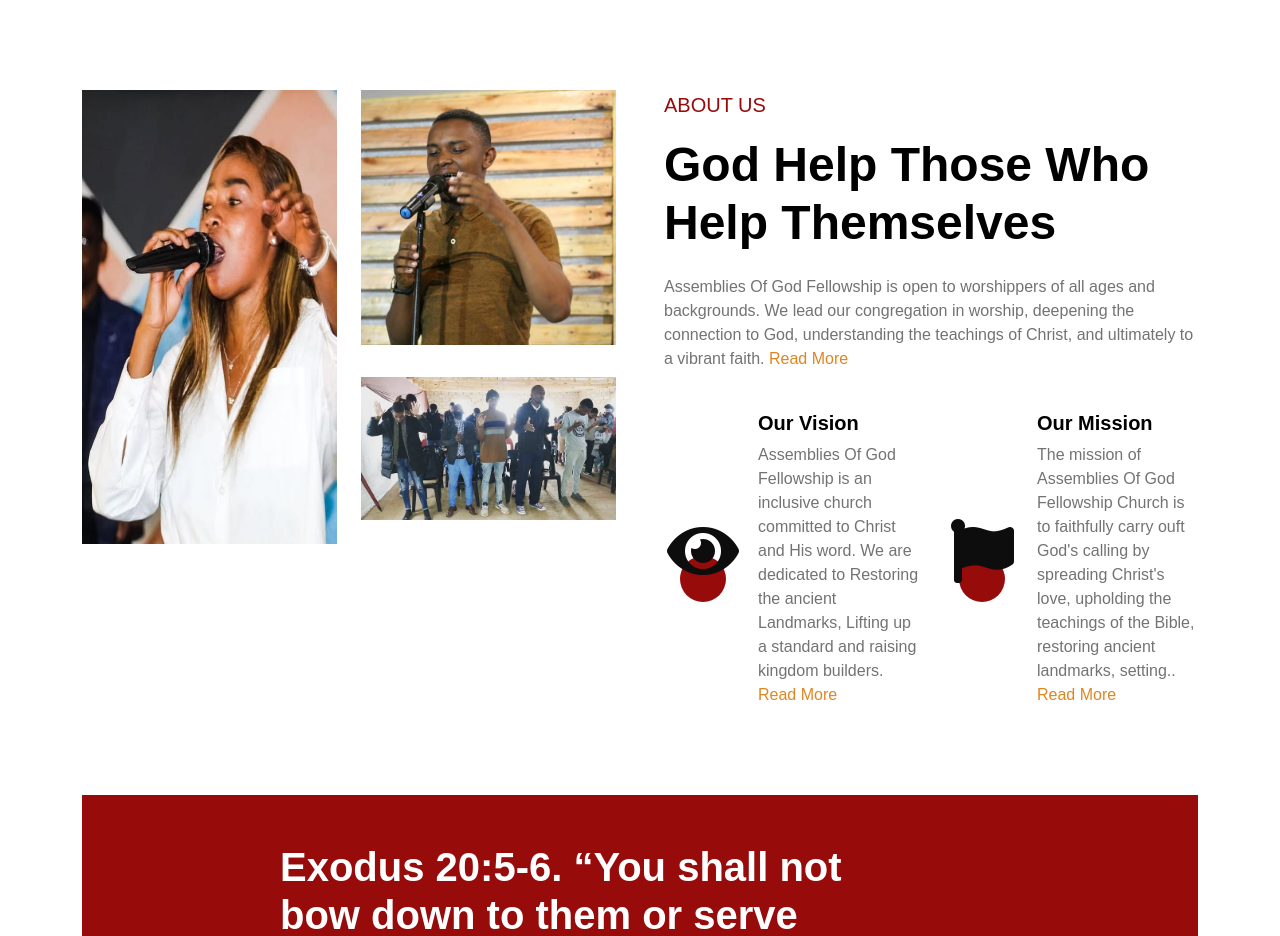
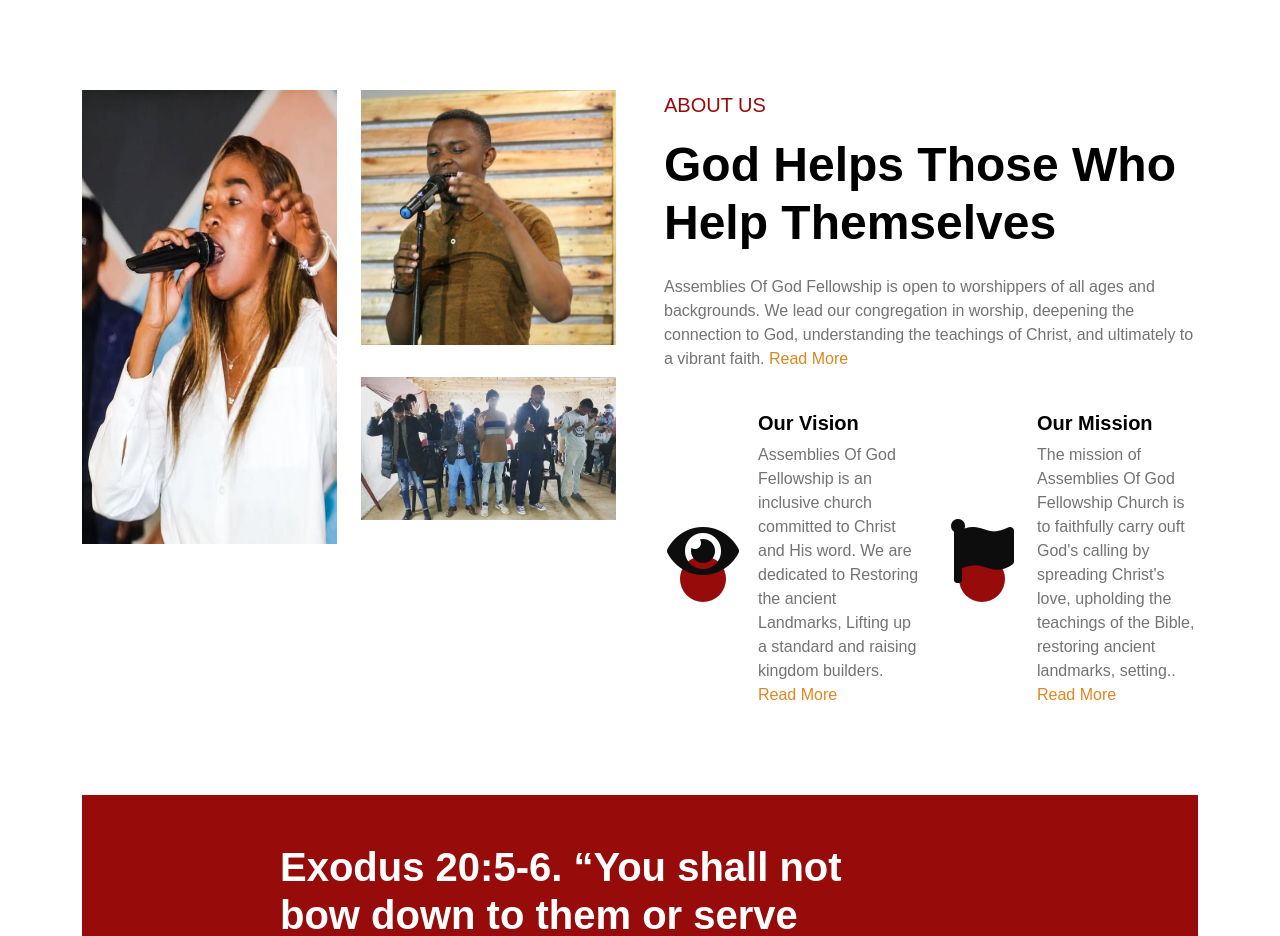
Before and after one commit to ecassembliesofgod/ecassembliesofgod.github.io, a plain HTML site: page index.html in a window 1280 px wide. Shown: the part 920-1856 px from the top of the page. Drawn offline with nearby package versions, Linux system fonts and the light colour scheme.

Commit message:
New Updates

```diff
--- a/index.html
+++ b/index.html
@@ -153,7 +153,7 @@
                 </div>
                 <div class="col-xl-6 wow fadeIn" data-wow-delay="0.5s">
                     <p class="fs-5 text-uppercase text-primary">About Us</p>
-                    <h1 class="display-5 pb-4 m-0">God Help Those Who Help Themselves</h1>
+                    <h1 class="display-5 pb-4 m-0">God Helps Those Who Help Themselves</h1>
                     <p class="pb-4">Assemblies Of God Fellowship is open to worshippers of all ages and backgrounds. We
                         lead our congregation in worship, deepening the connection to God, understanding the teachings
                         of Christ, and ultimately to a vibrant faith. <span><a href="about.html">Read More</a></span>
```
